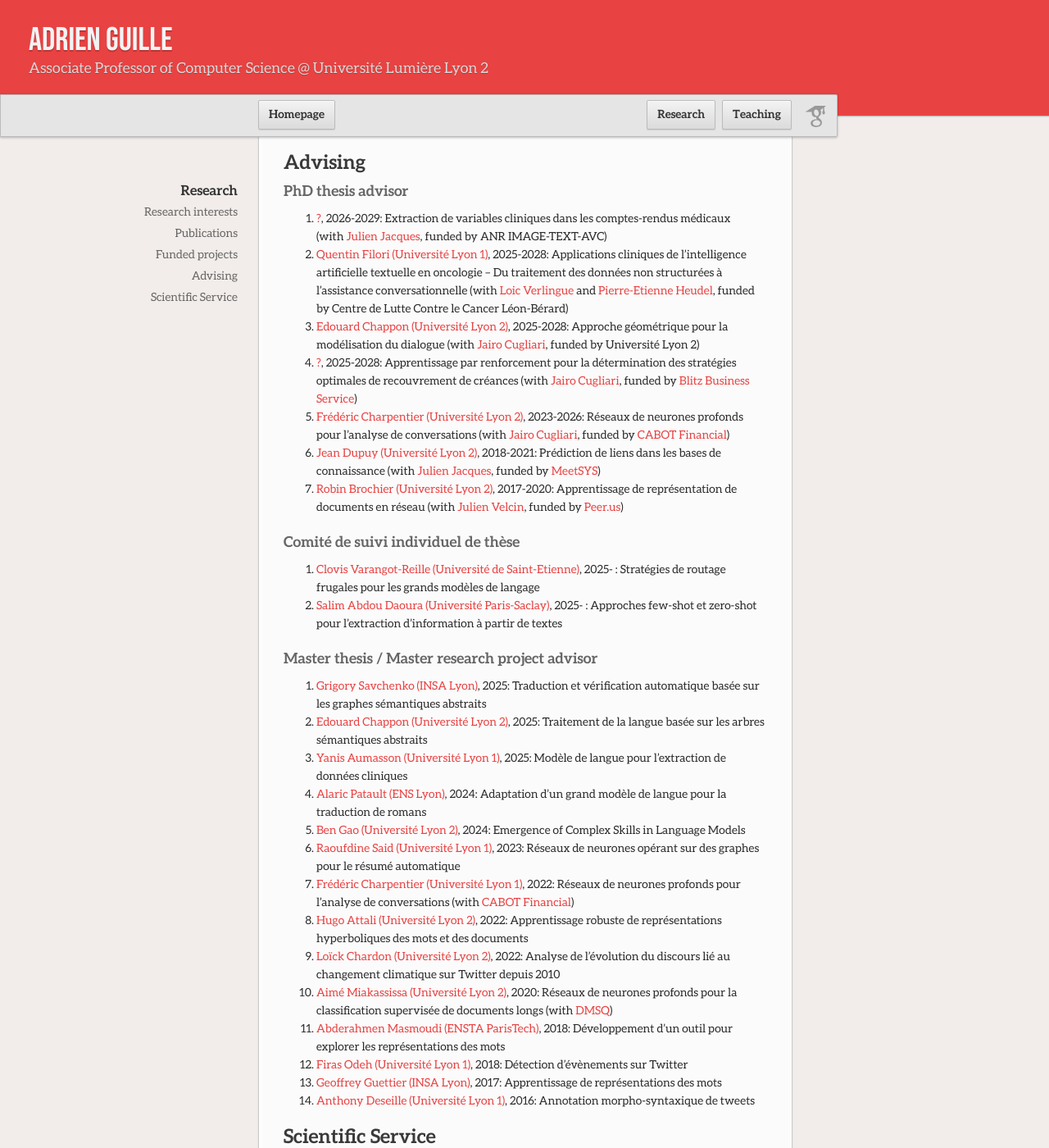
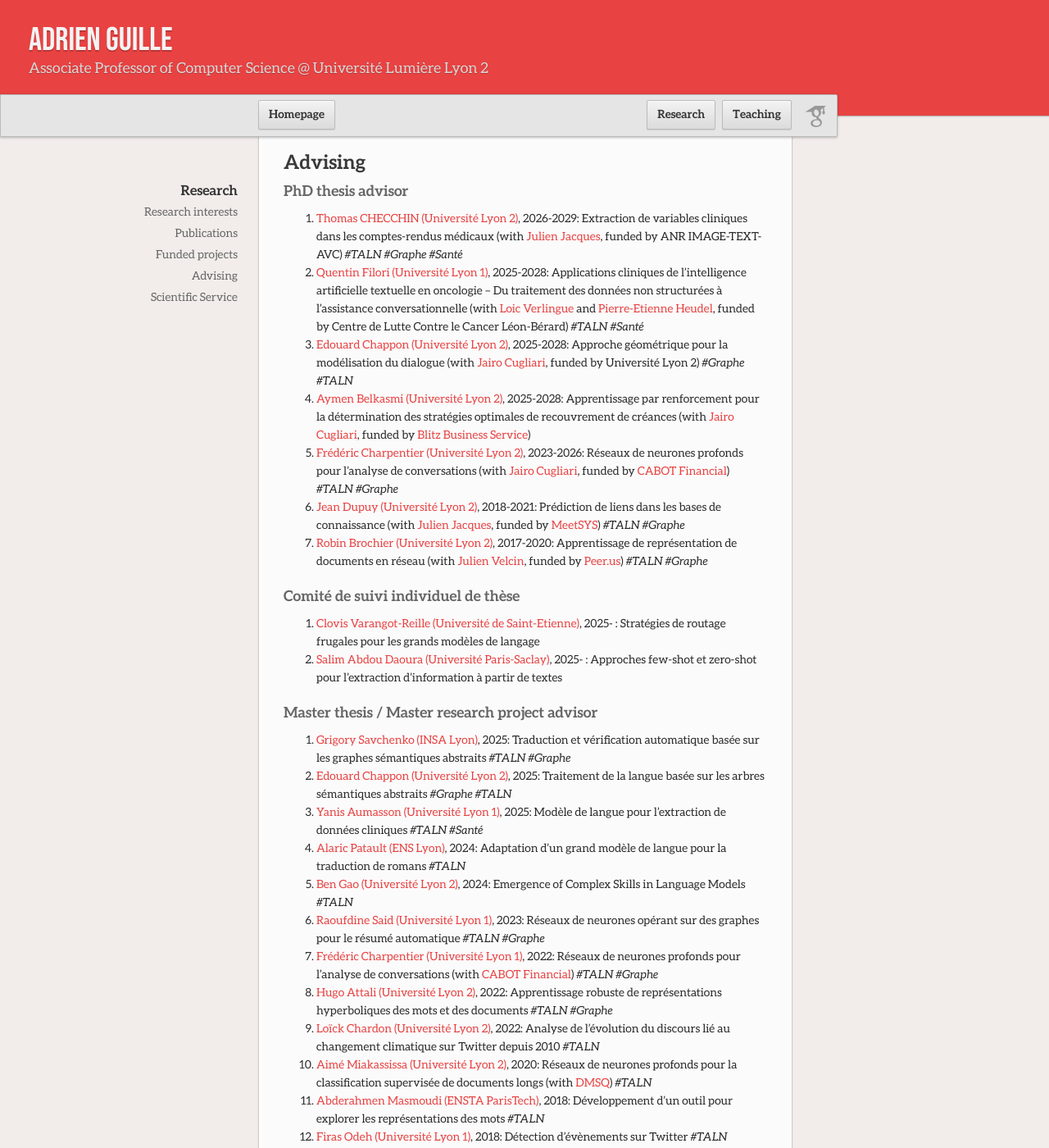
Before and after one commit to AdrienGuille/adrienguille.github.io, a Jekyll site: the page built from research.md, in a window 1280 px wide and 1400 px high, scrolled down 1059 px. Shown: the whole window at 82% size. Built offline with Jekyll 4.4.1, drawn with Linux system fonts in a browser that asks for light colours; our own code applies the rules of GitHub Pages for plain Markdown files.

Commit message:
Update research.md

```diff
--- a/research.md
+++ b/research.md
@@ -34,13 +34,13 @@ intervention (with [CREATIS @ U Lyon 1](https://www.creatis.insa-lyon.fr/site7/f
 
 ### PhD thesis advisor
 
-- [?](#), 2026-2029: Extraction de variables cliniques dans les comptes-rendus médicaux (with [Julien Jacques](http://eric.univ-lyon2.fr/jjacques/), funded by ANR IMAGE-TEXT-AVC)
-- [Quentin Filori (Université Lyon 1)](#), 2025-2028: Applications cliniques de l’intelligence artificielle textuelle en oncologie -- Du traitement des données non structurées à l’assistance conversationnelle (with [Loic Verlingue]() and [Pierre-Etienne Heudel](), funded by Centre de Lutte Contre le Cancer Léon-Bérard)
-- [Edouard Chappon (Université Lyon 2)](#), 2025-2028: Approche géométrique pour la modélisation du dialogue (with [Jairo Cugliari](https://cugliari.github.io/website/), funded by Université Lyon 2)
-- [?](), 2025-2028: Apprentissage par renforcement pour la détermination des stratégies optimales de recouvrement de créances (with [Jairo Cugliari](https://cugliari.github.io/website/), funded by [Blitz Business Service](https://www.blitzbs.com))
-- [Frédéric Charpentier (Université Lyon 2)](#), 2023-2026: Réseaux de neurones profonds pour l'analyse de conversations (with [Jairo Cugliari](https://cugliari.github.io/website/), funded by [CABOT Financial](https://www.cabotfinancial.fr))
-- [Jean Dupuy (Université Lyon 2)](#), 2018-2021: Prédiction de liens dans les bases de connaissance (with [Julien Jacques](http://eric.univ-lyon2.fr/jjacques/), funded by [MeetSYS](http://meetsys.com/))
-- [Robin Brochier (Université Lyon 2)](#), 2017-2020: Apprentissage de représentation de documents en réseau (with [Julien Velcin](http://eric.univ-lyon2.fr/~jvelcin/), funded by [Peer.us](http://peer.us/))
+- [Thomas CHECCHIN (Université Lyon 2)](#), 2026-2029: Extraction de variables cliniques dans les comptes-rendus médicaux (with [Julien Jacques](http://eric.univ-lyon2.fr/jjacques/), funded by ANR IMAGE-TEXT-AVC) *#TALN #Graphe #Santé*
+- [Quentin Filori (Université Lyon 1)](#), 2025-2028: Applications cliniques de l’intelligence artificielle textuelle en oncologie -- Du traitement des données non structurées à l’assistance conversationnelle (with [Loic Verlingue]() and [Pierre-Etienne Heudel](), funded by Centre de Lutte Contre le Cancer Léon-Bérard) *#TALN #Santé*
+- [Edouard Chappon (Université Lyon 2)](#), 2025-2028: Approche géométrique pour la modélisation du dialogue (with [Jairo Cugliari](https://cugliari.github.io/website/), funded by Université Lyon 2) *#Graphe #TALN*
+- [Aymen Belkasmi (Université Lyon 2)](#), 2025-2028: Apprentissage par renforcement pour la détermination des stratégies optimales de recouvrement de créances (with [Jairo Cugliari](https://cugliari.github.io/website/), funded by [Blitz Business Service](https://www.blitzbs.com))
+- [Frédéric Charpentier (Université Lyon 2)](#), 2023-2026: Réseaux de neurones profonds pour l'analyse de conversations (with [Jairo Cugliari](https://cugliari.github.io/website/), funded by [CABOT Financial](https://www.cabotfinancial.fr)) *#TALN #Graphe*
+- [Jean Dupuy (Université Lyon 2)](#), 2018-2021: Prédiction de liens dans les bases de connaissance (with [Julien Jacques](http://eric.univ-lyon2.fr/jjacques/), funded by [MeetSYS](http://meetsys.com/))  *#TALN #Graphe*
+- [Robin Brochier (Université Lyon 2)](#), 2017-2020: Apprentissage de représentation de documents en réseau (with [Julien Velcin](http://eric.univ-lyon2.fr/~jvelcin/), funded by [Peer.us](http://peer.us/)) *#TALN #Graphe*
 
 ### Comité de suivi individuel de thèse
 
@@ -49,20 +49,20 @@ intervention (with [CREATIS @ U Lyon 1](https://www.creatis.insa-lyon.fr/site7/f
 
 ### Master thesis / Master research project advisor
 
-- [Grigory Savchenko (INSA Lyon)](#), 2025: Traduction et vérification automatique basée sur les graphes sémantiques abstraits
-- [Edouard Chappon (Université Lyon 2)](#), 2025: Traitement de la langue basée sur les arbres sémantiques abstraits
-- [Yanis Aumasson (Université Lyon 1)](#), 2025: Modèle de langue pour l'extraction de données cliniques
-- [Alaric Patault (ENS Lyon)](#), 2024: Adaptation d'un grand modèle de langue pour la traduction de romans
-- [Ben Gao (Université Lyon 2)](#), 2024: Emergence of Complex Skills in Language Models
-- [Raoufdine Said (Université Lyon 1)](#), 2023: Réseaux de neurones opérant sur des graphes pour le résumé automatique
-- [Frédéric Charpentier (Université Lyon 1)](#), 2022: Réseaux de neurones profonds pour l'analyse de conversations (with [CABOT Financial](https://www.cabotfinancial.fr))
-- [Hugo Attali (Université Lyon 2)](#), 2022: Apprentissage robuste de représentations hyperboliques des mots et des documents
-- [Loïck Chardon (Université Lyon 2)](#), 2022: Analyse de l'évolution du discours lié au changement climatique sur Twitter depuis 2010
-- [Aimé Miakassissa (Université Lyon 2)](#), 2020: Réseaux de neurones profonds pour la classification supervisée de documents longs (with [DMSQ](https://dmsq.io))
-- [Abderahmen Masmoudi (ENSTA ParisTech)](#), 2018: Développement d'un outil pour explorer les représentations des mots
-- [Firas Odeh (Université Lyon 1)](#), 2018: Détection d'évènements sur Twitter
-- [Geoffrey Guettier (INSA Lyon)](#), 2017: Apprentissage de représentations des mots
-- [Anthony Deseille (Université Lyon 1)](#), 2016: Annotation morpho-syntaxique de tweets
+- [Grigory Savchenko (INSA Lyon)](#), 2025: Traduction et vérification automatique basée sur les graphes sémantiques abstraits *#TALN #Graphe*
+- [Edouard Chappon (Université Lyon 2)](#), 2025: Traitement de la langue basée sur les arbres sémantiques abstraits *#Graphe #TALN*
+- [Yanis Aumasson (Université Lyon 1)](#), 2025: Modèle de langue pour l'extraction de données cliniques *#TALN #Santé*
+- [Alaric Patault (ENS Lyon)](#), 2024: Adaptation d'un grand modèle de langue pour la traduction de romans *#TALN*
+- [Ben Gao (Université Lyon 2)](#), 2024: Emergence of Complex Skills in Language Models *#TALN*
+- [Raoufdine Said (Université Lyon 1)](#), 2023: Réseaux de neurones opérant sur des graphes pour le résumé automatique *#TALN #Graphe*
+- [Frédéric Charpentier (Université Lyon 1)](#), 2022: Réseaux de neurones profonds pour l'analyse de conversations (with [CABOT Financial](https://www.cabotfinancial.fr)) *#TALN #Graphe*
+- [Hugo Attali (Université Lyon 2)](#), 2022: Apprentissage robuste de représentations hyperboliques des mots et des documents *#TALN #Graphe*
+- [Loïck Chardon (Université Lyon 2)](#), 2022: Analyse de l'évolution du discours lié au changement climatique sur Twitter depuis 2010 *#TALN*
+- [Aimé Miakassissa (Université Lyon 2)](#), 2020: Réseaux de neurones profonds pour la classification supervisée de documents longs (with [DMSQ](https://dmsq.io)) *#TALN*
+- [Abderahmen Masmoudi (ENSTA ParisTech)](#), 2018: Développement d'un outil pour explorer les représentations des mots *#TALN*
+- [Firas Odeh (Université Lyon 1)](#), 2018: Détection d'évènements sur Twitter *#TALN #Graphe*
+- [Geoffrey Guettier (INSA Lyon)](#), 2017: Apprentissage de représentations des mots *#TALN*
+- [Anthony Deseille (Université Lyon 1)](#), 2016: Annotation morpho-syntaxique de tweets *#TALN*
 
 ## Scientific Service
 
```
